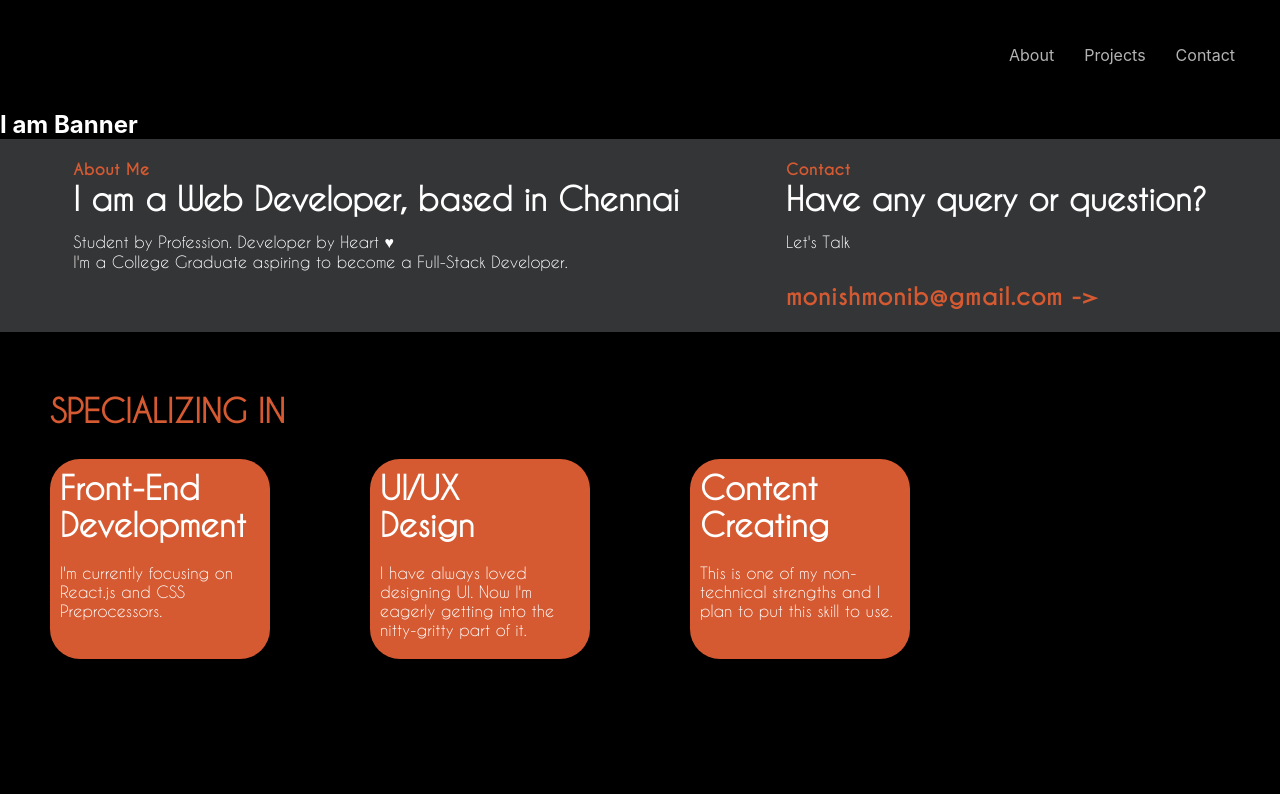
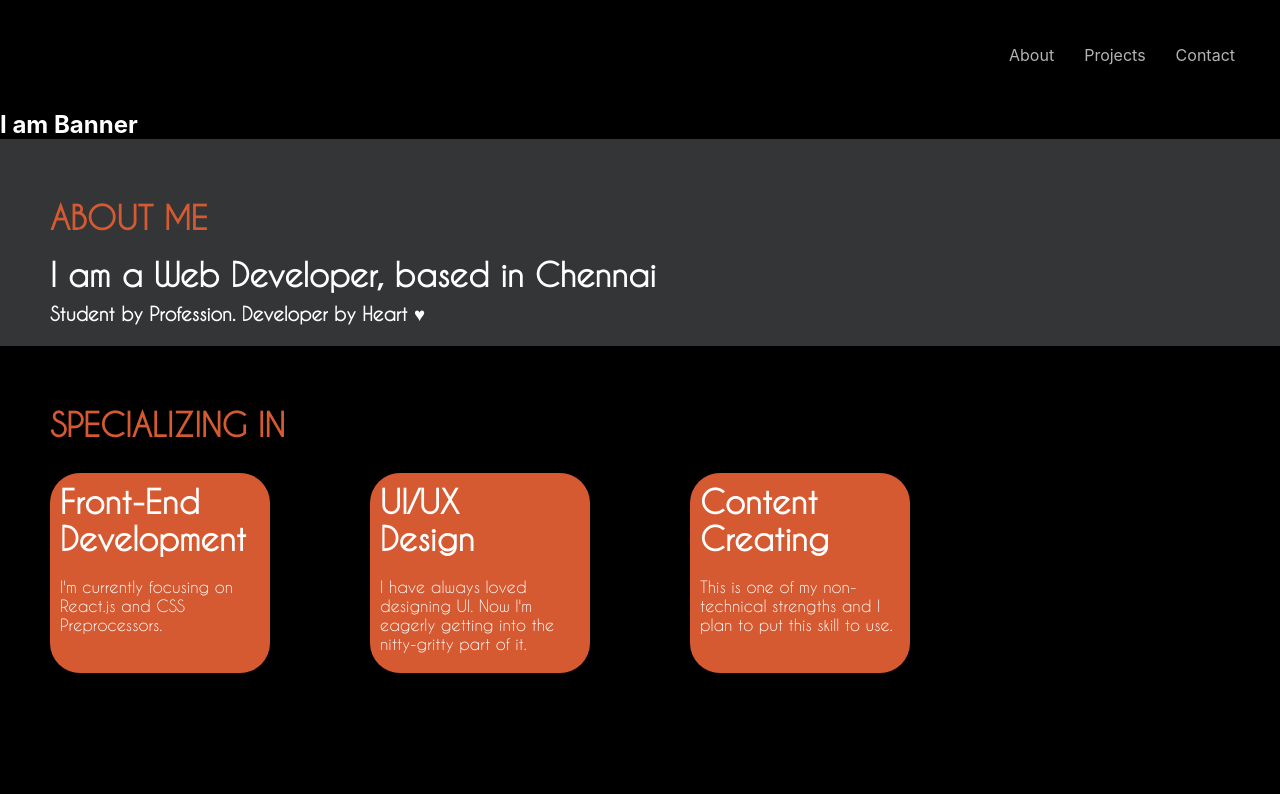
Before and after one commit to bmonish/react-portfolio, a React (Create React App) app: page / in a window 1280 px wide. Shown: the top 794 px of the page. Built offline with nearby package versions, Linux system fonts and the light colour scheme.

Commit message:
Fixed Scroll and About

```diff
--- a/src/components/About.js
+++ b/src/components/About.js
@@ -7,22 +7,11 @@ function About() {
     <React.Fragment>
       <Element id="about" name="about">
         <div className="about">
-          <div className="about__left">
-            <p className="about__accent">About Me</p>
-            <h1>I am a Web Developer, based in Chennai</h1>
-            <p className="about__para">
-              Student by Profession. Developer by Heart &hearts; <br></br>I'm a
-              College Graduate aspiring to become a Full-Stack Developer.
-            </p>
-          </div>
-          <div className="about__right">
-            <p className="about__accent">Contact</p>
-            <h1>Have any query or question?</h1>
-            <p className="about__para">Let's Talk</p>
-            <h2 className="about__accent email">
-              <a href="mailto:monishmonib@gmail.com">{`monishmonib@gmail.com ->`}</a>
-            </h2>
-          </div>
+          <h1 className="about__header">ABOUT ME</h1>
+          <h1>I am a Web Developer, based in Chennai</h1>
+          <h3 className="about__text">
+            Student by Profession. Developer by Heart &hearts;
+          </h3>
         </div>
       </Element>
     </React.Fragment>
--- a/src/components/Header.js
+++ b/src/components/Header.js
@@ -1,13 +1,6 @@
 import React from "react";
 import "../css/Header.css";
-import {
-  Link,
-  Element,
-  Events,
-  animateScroll as scroll,
-  scrollSpy,
-  scroller,
-} from "react-scroll";
+import { Link } from "react-scroll";
 
 function Header() {
   return (
--- a/src/css/About.css
+++ b/src/css/About.css
@@ -1,26 +1,16 @@
 .about {
-    background: var(--dark-accent);
-    display: flex;
-    align-items: flex-start;
-    padding: 20px;
+    background-color: var(--dark-accent);
     font-family: "CaviarDreams";
-    justify-content: space-around;
+    padding-left: 50px;
 }
 
-.about__accent {
-    font-family: "CaviarDreamsBold";
+.about__header {
+    padding-top: 60px;
+    padding-bottom: 20px;
     color: var(--accent-color);
 }
 
-.about__para {
-    margin-top: 15px;
+.about__text {
+    padding-top: 10px;
+    padding-bottom: 20px;
 }
-
-.email {
-    margin-top: 30px;
-}
-
-.email a {
-    text-decoration: none;
-    color: var(--accent-color);
-}
--- a/src/css/Contact.css
+++ b/src/css/Contact.css
@@ -6,7 +6,8 @@
       auto-fit,
       minmax(200px, 1fr)
     );
-    column-gap: 100px;
+    /* column-gap: 1fr; */
+    /* justify-content: space-between; */
     padding-top: 20px;
     padding-left: 50px;
     padding-bottom: 50px;
```
